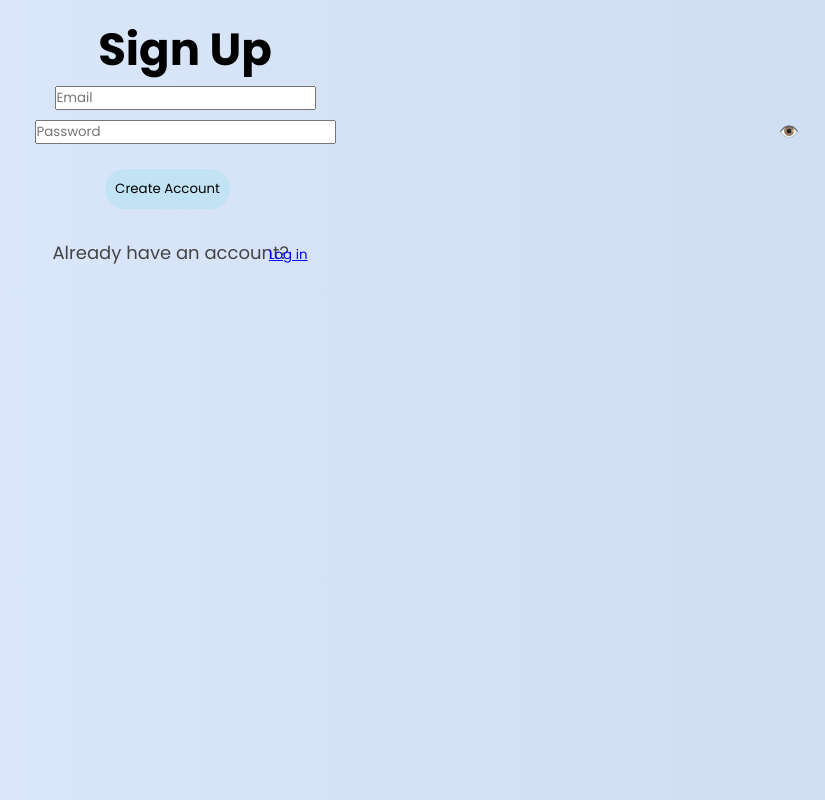
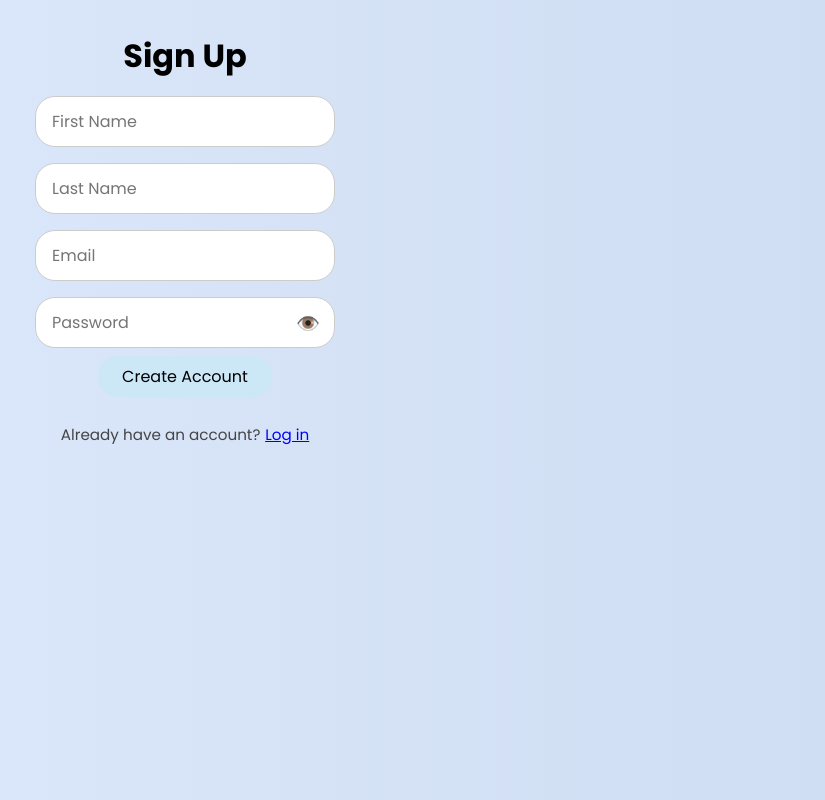
Before and after one commit to CSC4700-Spring2025-Org/ready-refrigerator, a React (Create React App) app: page /recipes in a window 1280 px wide. Both pictures are taken after a click on the button "Sign up". Shown: the whole page, without its empty margins (455-1280 px from the left). Built offline with nearby package versions, Linux system fonts and the light colour scheme; no server answers.

Commit message:
Set up first and last name input; made one sign out button; changed navbar

```diff
--- a/src/App.js
+++ b/src/App.js
@@ -30,10 +30,7 @@ function App() {
       <div className="App">
         {user ? (
           <>
-            <Navbar />
-            <p>Welcome, {user.email}!</p>
-            <button onClick={handleSignOut}>Sign Out</button>
-
+            <Navbar user={user} onSignOut={handleSignOut} />
             <Routes>
               <Route path="/recipes" element={<Recipes />} />
               <Route path="/inventory" element={<Inventory />} />
--- a/src/AuthForm.js
+++ b/src/AuthForm.js
@@ -1,87 +1,168 @@
 import React, { useState } from 'react';
-import { createUserWithEmailAndPassword, signInWithEmailAndPassword } from 'firebase/auth';
+import {
+  createUserWithEmailAndPassword,
+  signInWithEmailAndPassword,
+  updateProfile,
+} from 'firebase/auth';
 import { auth } from './firebase';
 
 function AuthForm() {
-  const [isLogin, setIsLogin] = useState(true); // Toggle between login and signup
+  const [isLogin, setIsLogin] = useState(true);
   const [email, setEmail] = useState('');
   const [password, setPassword] = useState('');
-  const [showPassword, setShowPassword] = useState(false); // NEW
+  const [firstName, setFirstName] = useState('');
+  const [lastName, setLastName] = useState('');
+  const [showPassword, setShowPassword] = useState(false);
   const [error, setError] = useState('');
 
   const handleSubmit = async (e) => {
     e.preventDefault();
     setError('');
+
     try {
       if (isLogin) {
         await signInWithEmailAndPassword(auth, email, password);
-        alert('Logged in!');
       } else {
-        await createUserWithEmailAndPassword(auth, email, password);
+        const userCredential = await createUserWithEmailAndPassword(auth, email, password);
+        const user = userCredential.user;
+
+        const fullName = `${firstName} ${lastName}`.trim();
+
+        await updateProfile(user, {
+          displayName: fullName,
+        });
+
         alert('Account created!');
       }
+
+      // Clear the form
+      setEmail('');
+      setPassword('');
+      setFirstName('');
+      setLastName('');
     } catch (err) {
       setError(err.message);
     }
   };
 
+  const inputStyle = {
+    width: '100%',
+    maxWidth: '300px',
+    padding: '0.75rem 1rem',
+    borderRadius: '20px',
+    border: '1px solid #ccc',
+    fontSize: '1rem',
+    marginBottom: '1rem',
+    boxSizing: 'border-box',
+    display: 'block',
+    marginLeft: 'auto',
+    marginRight: 'auto',
+  };
+
+  const buttonStyle = {
+    backgroundColor: '#cce7f6',
+    padding: '0.5rem 1.5rem',
+    borderRadius: '20px',
+    border: 'none',
+    fontSize: '1rem',
+    cursor: 'pointer',
+    marginTop: '0.5rem',
+    display: 'block',
+    marginLeft: 'auto',
+    marginRight: 'auto',
+  };
+
   return (
-    <div style={{ padding: '1rem' }}>
-      <h2>{isLogin ? 'Login' : 'Sign Up'}</h2>
+    <div style={{ padding: '2rem', textAlign: 'center' }}>
+      <h2 style={{ fontSize: '2rem', fontWeight: 'bold', marginBottom: '1rem' }}>
+        {isLogin ? 'Login' : 'Sign Up'}
+      </h2>
+
       <form onSubmit={handleSubmit}>
+        {!isLogin && (
+          <>
+            <input
+              type="text"
+              placeholder="First Name"
+              value={firstName}
+              onChange={(e) => setFirstName(e.target.value)}
+              required
+              style={inputStyle}
+            />
+            <input
+              type="text"
+              placeholder="Last Name"
+              value={lastName}
+              onChange={(e) => setLastName(e.target.value)}
+              required
+              style={inputStyle}
+            />
+          </>
+        )}
+
         <input
           type="email"
           placeholder="Email"
           value={email}
           onChange={(e) => setEmail(e.target.value)}
           required
-        /><br />
+          style={inputStyle}
+        />
 
-        {/* Password input with toggle */}
-        <div style={{ position: 'relative', marginTop: '0.5rem' }}>
+        <div style={{ position: 'relative', maxWidth: '300px', margin: '0 auto' }}>
           <input
             type={showPassword ? 'text' : 'password'}
             placeholder="Password"
             value={password}
             onChange={(e) => setPassword(e.target.value)}
             required
-            style={{ paddingRight: '2.5rem' }}
+            style={{ ...inputStyle, paddingRight: '2.5rem', marginBottom: 0 }}
           />
           <span
             onClick={() => setShowPassword(!showPassword)}
             style={{
               position: 'absolute',
-              right: '10px',
+              right: '15px',
               top: '50%',
               transform: 'translateY(-50%)',
-              cursor: 'pointer'
+              cursor: 'pointer',
+              fontSize: '1.2rem',
             }}
           >
             {showPassword ? '🙈' : '👁️'}
           </span>
         </div>
 
-        <br />
-        <button type="submit">{isLogin ? 'Login' : 'Create Account'}</button>
+        <button type="submit" style={buttonStyle}>
+          {isLogin ? 'Login' : 'Create Account'}
+        </button>
       </form>
 
-      <p style={{ marginTop: '1rem' }}>
-        {isLogin ? 'New here?' : 'Already have an account?'}{' '}
+      <p style={{ marginTop: '1rem', fontSize: '0.95rem' }}>
+        {isLogin ? 'New here?' : 'Already have an account?'}
         <button
-          onClick={() => setIsLogin(!isLogin)}
+          onClick={() => {
+            setIsLogin(!isLogin);
+            setFirstName('');
+            setLastName('');
+            setError('');
+          }}
           style={{
             textDecoration: 'underline',
             background: 'none',
             border: 'none',
             color: 'blue',
-            cursor: 'pointer'
+            cursor: 'pointer',
+            padding: 0,
+            marginLeft: '0.3rem',
+            fontSize: '0.95rem',
           }}
         >
           {isLogin ? 'Sign up' : 'Log in'}
         </button>
       </p>
 
-      {error && <p style={{ color: 'red' }}>{error}</p>}
+      {error && <p style={{ color: 'red', marginTop: '1rem' }}>{error}</p>}
     </div>
   );
 }
--- a/src/components/Inventory.js
+++ b/src/components/Inventory.js
@@ -219,8 +219,7 @@ export default function Home() {
             </Box>
           </Modal>
           <Box width="1310px" height="50px" display={'flex'} justifyContent={'flex-start'} alignItems={'center'} paddingTop={6} paddingBottom={5}>
-            <Typography variant={'h4'} color={'#000000'} textAlign={'left'} fontFamily={'Poppins'}>
-            <span style={{ fontWeight: 'bold' }}>Name's</span> Refrigerator and Inventory
+            <Typography variant={'h4'} color={'#000000'} textAlign={'left'} fontFamily={'Poppins'}> What's in your refrigerator?
             </Typography>
           </Box>
           <Box display={'flex'} alignItems={'center'} gap={1} width="1310px" mb={3}>
--- a/src/components/Navbar.js
+++ b/src/components/Navbar.js
@@ -1,17 +1,70 @@
 import React from 'react';
 import { Link } from 'react-router-dom';
-import './Navbar.css';
 
-function Navbar() {
+function Navbar({ user, onSignOut }) {
   return (
-    <nav className="navbar">
-      <div className="navbar-brand">Ready Refrigerator</div>
-      <ul className="navbar-links">
-        <li><Link to="/recipes">Recipes</Link></li>
-        <li><Link to="/inventory">Inventory</Link></li>
-        <li><Link to="/ai-assistant">AI Assistant</Link></li>
-      </ul>
-      <button className="navbar-signout">Sign out</button>
+    <nav
+      style={{
+        display: 'flex',
+        justifyContent: 'space-between',
+        alignItems: 'center',
+        padding: '1rem 2rem',
+        backgroundColor: '#ffffff',
+        borderBottom: '1px solid #ddd',
+        boxShadow: '0 2px 4px rgba(0, 0, 0, 0.05)',
+      }}
+    >
+      <div
+        style={{
+          display: 'flex',
+          alignItems: 'center',
+          gap: '1rem',
+          flexWrap: 'wrap',
+        }}
+      >
+        <h1 style={{ fontSize: '1.5rem', color: '#333', margin: 0 }}>
+          Ready Refrigerator
+        </h1>
+        <Link to="/recipes" style={{ textDecoration: 'none', color: '#333' }}>Recipes</Link>
+        <Link to="/inventory" style={{ textDecoration: 'none', color: '#333' }}>Inventory</Link>
+        <Link to="/ai-assistant" style={{ textDecoration: 'none', color: '#333' }}>AI Assistant</Link>
+      </div>
+
+      {user && (
+        <div
+          style={{
+            display: 'flex',
+            alignItems: 'center',
+            flex: '0 0 auto',
+            width: '300px',
+          }}
+        >
+          <span
+            style={{
+              fontWeight: '500',
+              color: '#333',
+              whiteSpace: 'nowrap',
+            }}
+          >
+            Hi, {user.displayName || user.email}
+          </span>
+          <button
+            onClick={onSignOut}
+            style={{
+              marginLeft: 'auto',
+              padding: '0.5rem 1rem',
+              borderRadius: '8px',
+              border: '1px solid #ccc',
+              backgroundColor: '#f3f3f3',
+              color: '#333',
+              cursor: 'pointer',
+              whiteSpace: 'nowrap',
+            }}
+          >
+            Sign Out
+          </button>
+        </div>
+      )}
     </nav>
   );
 }
--- a/src/components/Recipes.jsx
+++ b/src/components/Recipes.jsx
@@ -1,7 +1,16 @@
 import React from 'react';
 
 function Recipes() {
-  return <h2>Welcome to Recipes!</h2>;
+  return (
+    <div style={{ textAlign: 'center', padding: '2rem' }}>
+      <h2 style={{ fontSize: '2rem', fontWeight: 'bold' }}>
+        Welcome to Ready Refrigerator!
+      </h2>
+      <p style={{ fontSize: '1.2rem', marginTop: '1rem' }}>
+        Here are your recipes:
+      </p>
+    </div>
+  );
 }
 
 export default Recipes;
```
Also changed, not shown: 1 other file (tests, documents, lock files or other folders).
